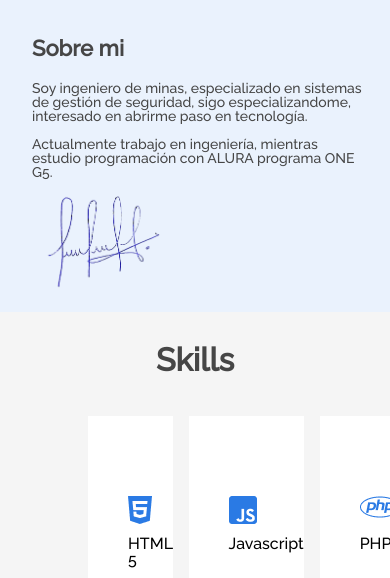
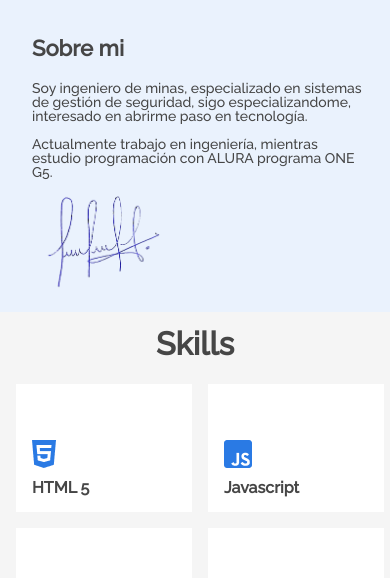
Before and after one commit to FernandoTolentinoB/Challenge-portafolio, a plain HTML site: page index.html in a window 390 px wide. Shown: the part 477-1055 px from the top of the page. Drawn offline with Linux system fonts and the light colour scheme.

Commit message:
terminando sección skills responsive

```diff
--- a/assets/css/skills/skills-box.css
+++ b/assets/css/skills/skills-box.css
@@ -5,3 +5,9 @@
     height: 174px;
     margin: 0.5rem;
 }
+
+@media (max-width: 768px) {
+    .skills__box {
+        height: 8rem;
+    }
+}
--- a/assets/css/skills/skills-container.css
+++ b/assets/css/skills/skills-container.css
@@ -1,3 +1,10 @@
 .skills_container{
     margin-top: 80px;
 }
+
+@media (max-width: 768px) {
+    .skills_container {
+        margin-top: 2.5rem;
+        padding: 1rem;
+    }
+}
--- a/assets/css/skills/skills-line.css
+++ b/assets/css/skills/skills-line.css
@@ -6,3 +6,12 @@
     padding: 0 5rem;
 
 }
+
+@media (max-width: 768px) {
+    .skills__line {
+       width: 100%;
+       padding: 0 1rem 0 0.5rem;
+       flex-wrap: wrap;
+       justify-content: flex-start
+    }
+}
--- a/assets/css/skills/skills-name.css
+++ b/assets/css/skills/skills-name.css
@@ -0,0 +1,10 @@
+.skills__name{
+    font-weight: 700;
+    color: var(--color-letra);
+}
+
+@media (max-width: 768px) {
+    .skills_container {
+        margin-top: 2.5rem;
+    }
+}
--- a/assets/css/skills/skills-title.css
+++ b/assets/css/skills/skills-title.css
@@ -2,4 +2,5 @@
     text-align: center;
     color: var(--negro);
     font-size: 32px;
+    margin: 1rem;
 }
--- a/index.html
+++ b/index.html
@@ -44,6 +44,7 @@
     <link rel="stylesheet" href="assets/css/academic/academic-courses-box.css">
     <link rel="stylesheet" href="assets/css/academic/academic-coursers-item-tittle.css">
     <link rel="stylesheet" href="assets/css/academic/academic-courses-item-subtitle.css">
+    <link rel="stylesheet" href="assets/css/academic/academic-courses-item-img.css">
     <link rel="stylesheet" href="assets/css/experience/experience.css">
     <link rel="stylesheet" href="assets/css/experience/experience-title.css">
     <link rel="stylesheet" href="assets/css/experience/experience-text.css">
```
Also changed, not shown: assets/css/academic/academic-courses-item-img.css (added).
